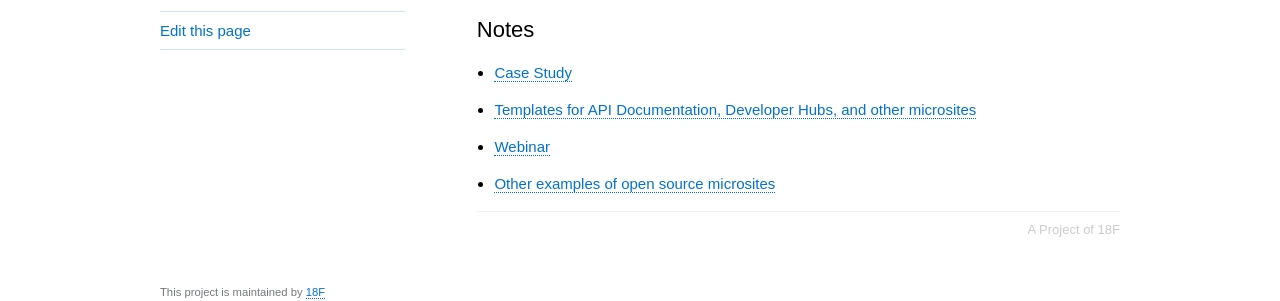
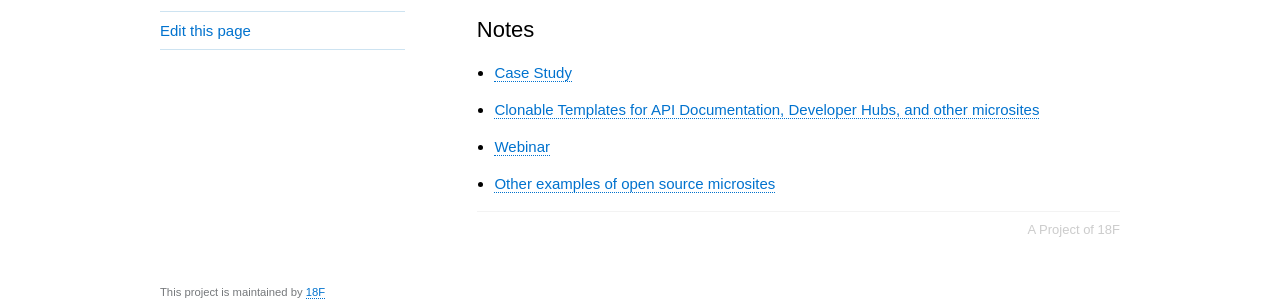
Before and after one commit to 18F/API-All-the-X, a Jekyll site: the page built from pages/open_source_documentation.md, in a window 1280 px wide and 900 px high, scrolled down 952 px. Shown: the part 541-842 px from the top of the window. Built offline with Jekyll 4.4.1, drawn with Linux system fonts in a browser that asks for light colours.

Commit message:
adding clonable

```diff
--- a/pages/open_source_documentation.md
+++ b/pages/open_source_documentation.md
@@ -43,6 +43,6 @@ This model has a range of benefits, discussed in greater detail in the case stud
 
 ## Notes
 * [Case Study](http://18f.github.io/open-source-program/pages/case_study/CFPB_open_source_documentation/)
-* [Templates for API Documentation, Developer Hubs, and other microsites](http://usg-website-templates.github.io/)
+* [Clonable Templates for API Documentation, Developer Hubs, and other microsites](http://usg-website-templates.github.io/)
 * [Webinar](http://youtu.be/ZRhRU5y0jEk?t=36m33s)
 * [Other examples of open source microsites](http://gsa.github.io/Open-Data-Collaboration-Sandbox/website_examples/)
```
